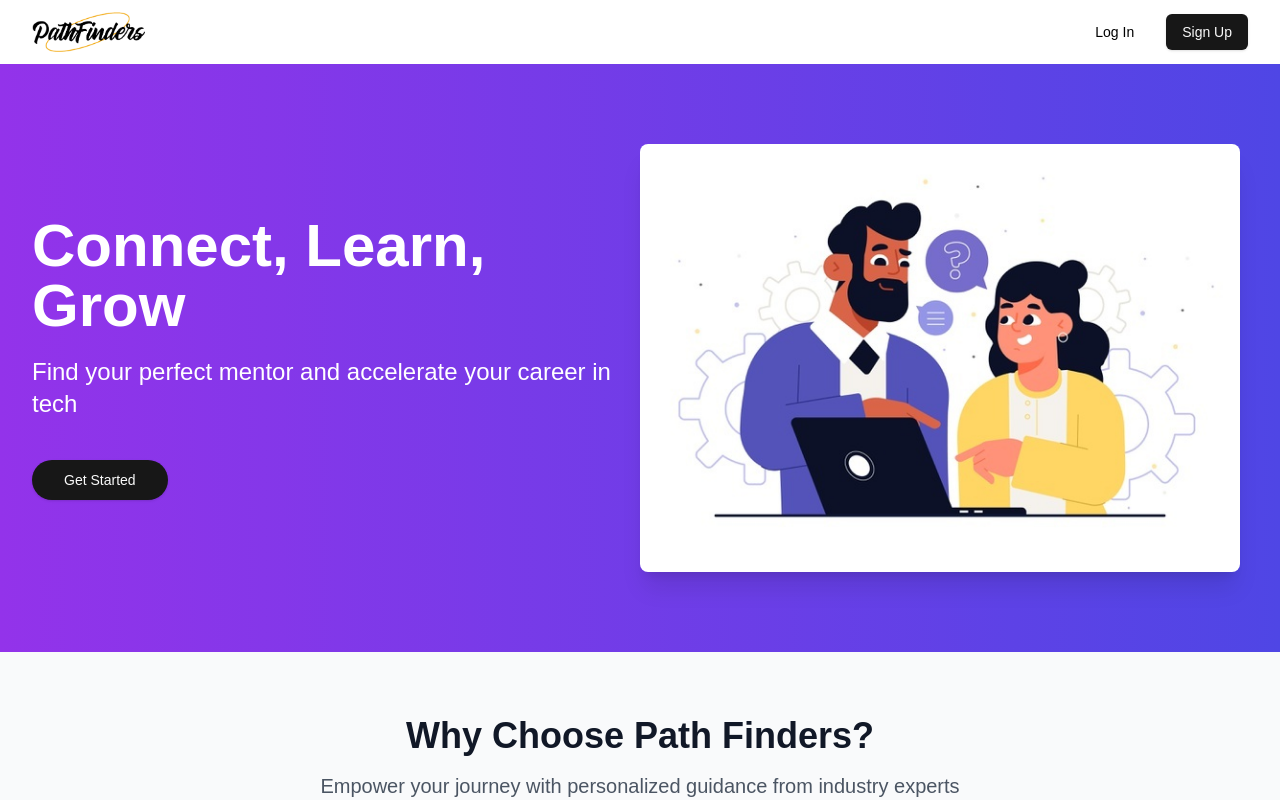
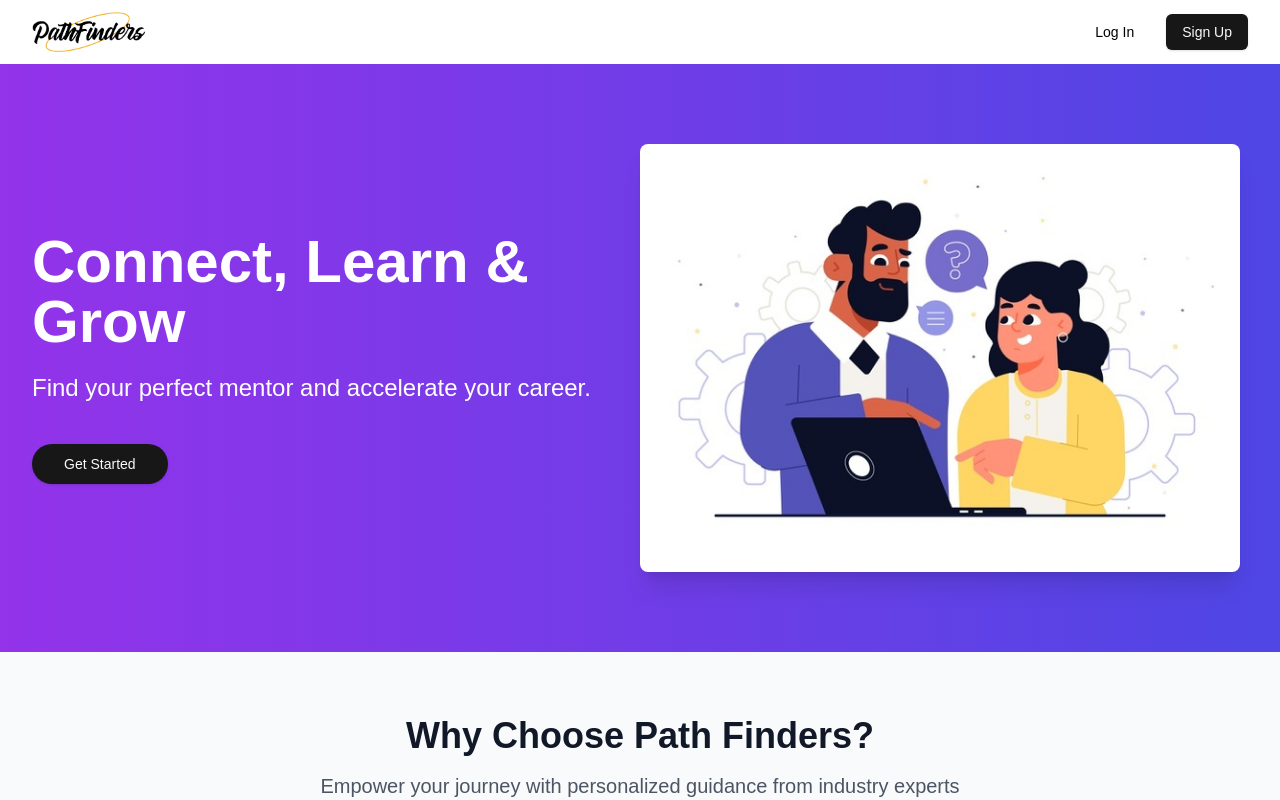
Before and after one commit to kushalkumar-shaw/pathfinders, a Next.js app: page / in a window 1280 px wide. Shown: the top 800 px of the page. Built offline with nearby package versions, Linux system fonts and the light colour scheme.

Commit message:
Update LandingPage.tsx

```diff
--- a/components/custom/home/LandingPage.tsx
+++ b/components/custom/home/LandingPage.tsx
@@ -121,10 +121,10 @@ export default function LandingPage() {
             <div className="flex flex-col md:flex-row items-center">
               <div className="md:w-1/2 text-center md:text-left">
                 <h1 className="text-4xl font-extrabold sm:text-5xl md:text-6xl">
-                  Connect, Learn, Grow
+                  Connect, Learn & Grow
                 </h1>
                 <p className="mt-3 text-xl sm:text-2xl md:mt-5">
-                  Find your perfect mentor and accelerate your career in tech
+                  Find your perfect mentor and accelerate your career.
                 </p>
                 <div className="mt-10">
                   <Button size="lg" asChild className="rounded-full">
```
